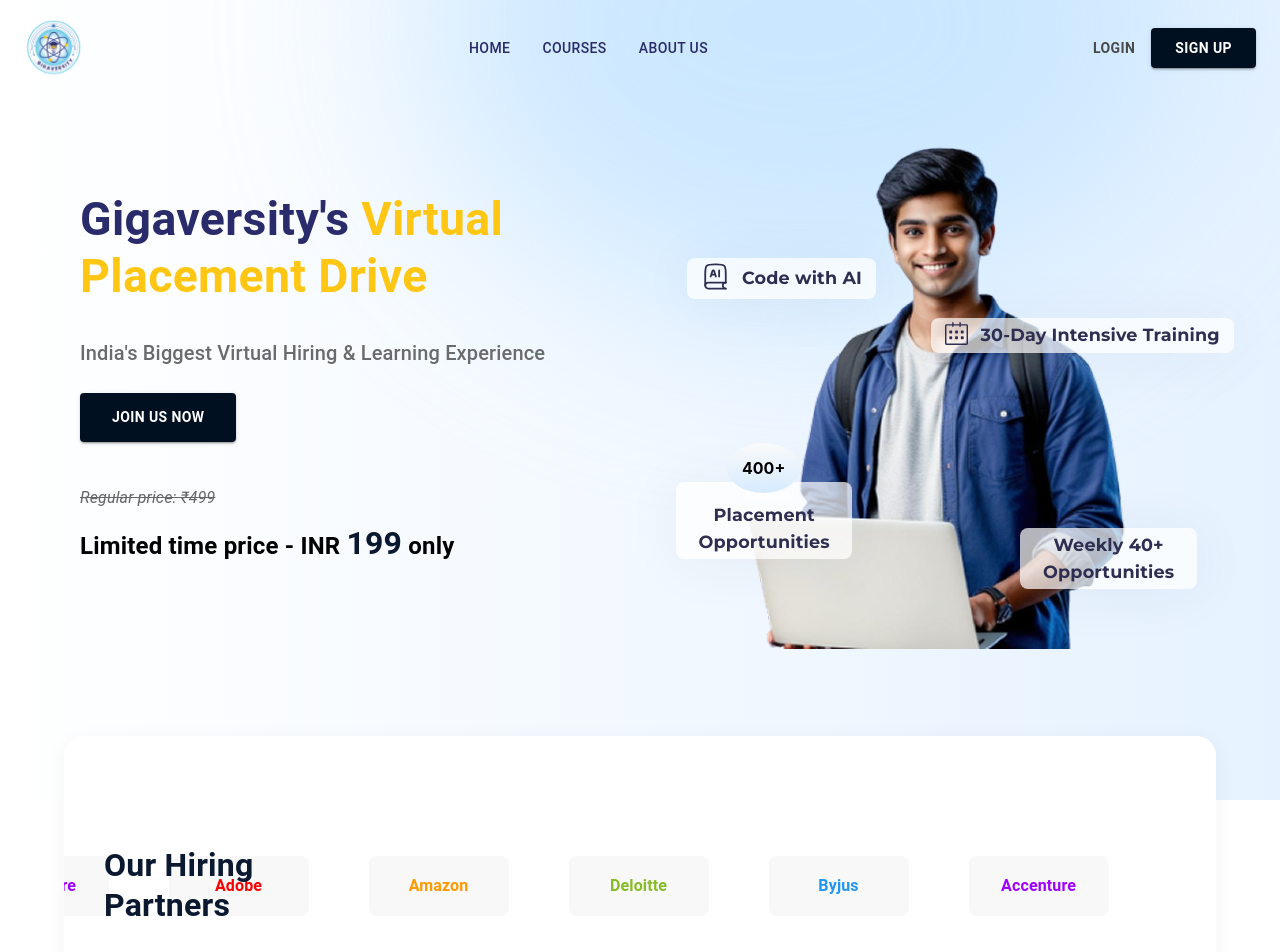
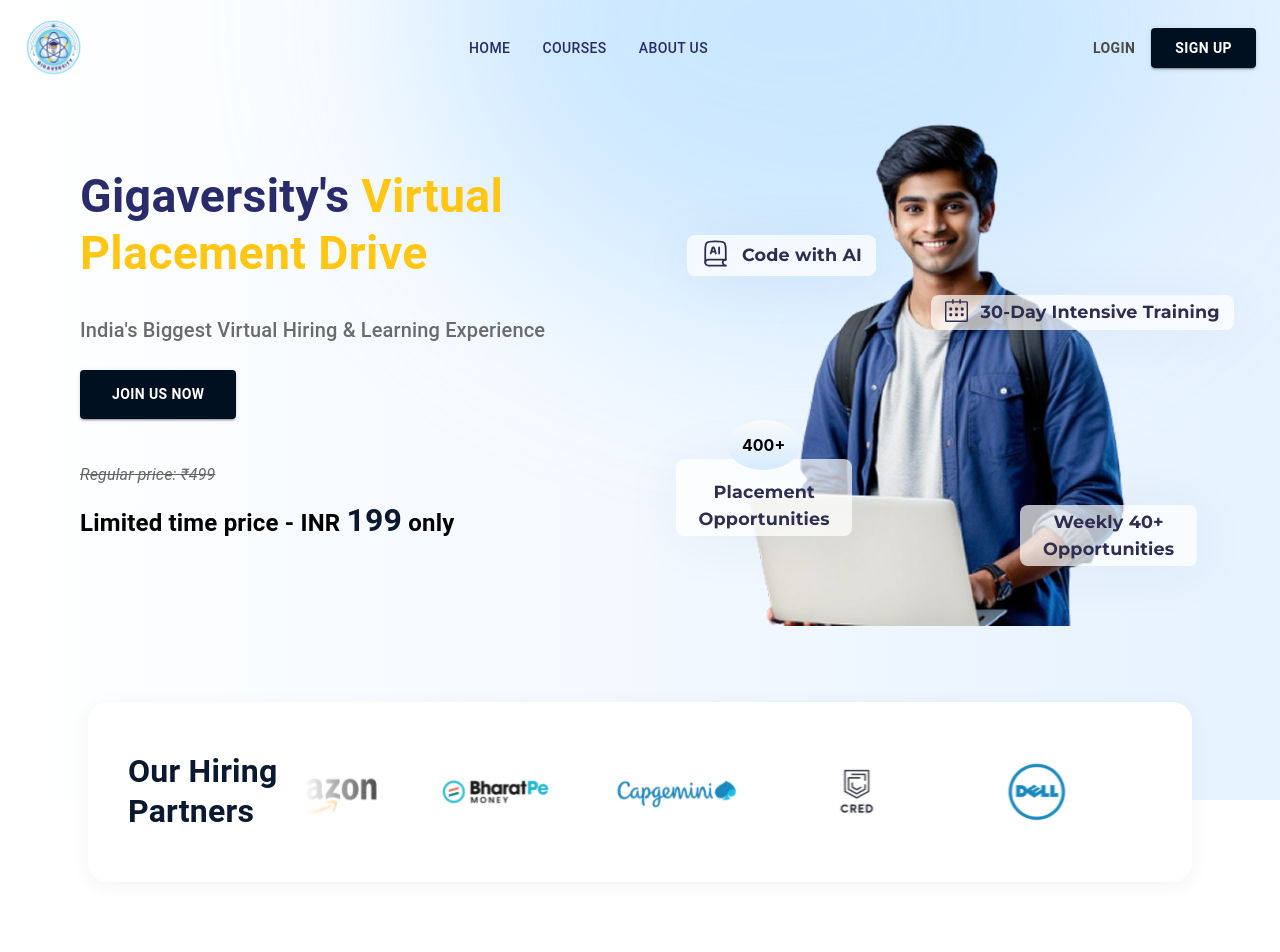
Before and after one commit to ramakanth009/giga-placement-drive, a React (Create React App) app: page / in a window 1280 px wide. Shown: the top 952 px of the page. Built offline with nearby package versions, Linux system fonts and the light colour scheme.

Commit message:
hiring partners

```diff
--- a/src/components/herosection/hero.jsx
+++ b/src/components/herosection/hero.jsx
@@ -5,6 +5,7 @@
 import { ReactComponent as AIbook } from "../../assets/ai-book.svg";
 import { ReactComponent as Simplecal } from "../../assets/simple-claender.svg";
 import { textAlign } from "@mui/system";
+import HiringPartners from "../hiringpartners/HiringPartners";
 
 const useStyles = makeStyles({
   heroContainer: {
@@ -245,6 +246,7 @@
               />
             </Box>
           </Grid>
+        <HiringPartners />
         </Grid>
       </Container>
     </Box>
--- a/src/components/hiringpartners/HiringPartners.jsx
+++ b/src/components/hiringpartners/HiringPartners.jsx
@@ -3,16 +3,29 @@
 import { Box, Typography, Container } from '@mui/material';
 import { makeStyles } from '@mui/styles';
 
-// Import company logos
-// Note: You'll need to add these logo files to your assets folder
-import accentureLogo from '../../assets/logos/accenture.png';
-import adobeLogo from '../../assets/logos/adobe.png';
-import amazonLogo from '../../assets/logos/amazon.png';
-import deloitteLogo from '../../assets/logos/deloitte.png';
-import byjusLogo from '../../assets/logos/byjus.png';
+// Import SVG logos as React components
+import { ReactComponent as AccentureLogo } from '../../assets/hiringpartners/Accenture.svg';
+import { ReactComponent as AdobeLogo } from '../../assets/hiringpartners/Adobe.svg';
+import { ReactComponent as AdpLogo } from '../../assets/hiringpartners/adp.svg';
+import { ReactComponent as AmazonLogo } from '../../assets/hiringpartners/Amazon.svg';
+import { ReactComponent as BharatPeLogo } from '../../assets/hiringpartners/BharatPe.svg';
+import { ReactComponent as CapgeminiLogo } from '../../assets/hiringpartners/capgemini.svg';
+import { ReactComponent as CredLogo } from '../../assets/hiringpartners/Cred.svg';
+import { ReactComponent as DellLogo } from '../../assets/hiringpartners/Dell.svg';
+import { ReactComponent as DeloitteLogo } from '../../assets/hiringpartners/deloitte.svg';
+import { ReactComponent as FlipkartLogo } from '../../assets/hiringpartners/Flipkart.svg';
+import { ReactComponent as InfosysLogo } from '../../assets/hiringpartners/Infosys.svg';
+import { ReactComponent as MuSigmaLogo } from '../../assets/hiringpartners/Mu-Sigma.svg';
+import { ReactComponent as PharmEasyLogo } from '../../assets/hiringpartners/pharmeasy.svg';
+import { ReactComponent as PhonePeLogo } from '../../assets/hiringpartners/PhonePe.svg';
+import { ReactComponent as TcsLogo } from '../../assets/hiringpartners/tcs.svg';
+import { ReactComponent as TechMahindraLogo } from '../../assets/hiringpartners/Tech_Mahindra.svg';
+import { ReactComponent as WiproLogo } from '../../assets/hiringpartners/Wipro.svg';
+import { ReactComponent as ZohoLogo } from '../../assets/hiringpartners/zoho.svg';
 
-const useStyles = makeStyles((theme) => ({
+const useStyles = makeStyles({
   partnersSection: {
+    // padding: '60px 0',
     backgroundColor: '#ffffff',
     borderRadius: '20px',
     boxShadow: '0 4px 20px rgba(0, 0, 0, 0.05)',
@@ -21,15 +34,14 @@
     position: 'relative',
     display: 'flex',
     alignItems: 'center',
+    height: '180px',
   },
   titleContainer: {
     position: 'relative',
     zIndex: 2,
     width: '30%',
     paddingLeft: '40px',
-    backgroundColor: "#ffffff", // Remove !important
   },
-
   sectionTitle: {
     color: '#0a192f !important',
     fontWeight: 'bold !important',
@@ -62,9 +74,9 @@
     padding: '0 30px',
     flexShrink: 0,
   },
-  logo: {
+  logoSvg: {
+    width: '120px',
     height: '60px',
-    objectFit: 'contain',
     opacity: 0.9,
     transition: 'all 0.3s ease',
     '&:hover': {
@@ -87,6 +99,7 @@
     height: '100%',
     background: 'linear-gradient(to right, #ffffff 70%, rgba(255, 255, 255, 0))',
     zIndex: 1,
+    pointerEvents: 'none', // Ensures click events pass through to elements below
   },
   whiteFadeRight: {
     position: 'absolute',
@@ -96,26 +109,39 @@
     height: '100%',
     background: 'linear-gradient(to left, #ffffff 70%, rgba(255, 255, 255, 0))',
     zIndex: 1,
+    pointerEvents: 'none', // Ensures click events pass through to elements below
   },
-}));
+});
 
 const HiringPartners = () => {
   const classes = useStyles();
   const sliderRef = useRef(null);
   const [isHovered, setIsHovered] = useState(false);
 
-  // Define the logos array
+  // Define the logos array with their React components
   const logos = [
-    { src: accentureLogo, alt: 'Accenture' },
-    { src: adobeLogo, alt: 'Adobe' },
-    { src: amazonLogo, alt: 'Amazon' },
-    { src: deloitteLogo, alt: 'Deloitte' },
-    { src: byjusLogo, alt: 'Byjus' },
-    // Add more logos as needed
+    { Logo: AccentureLogo, alt: 'Accenture' },
+    { Logo: AdobeLogo, alt: 'Adobe' },
+    { Logo: AdpLogo, alt: 'ADP' },
+    { Logo: AmazonLogo, alt: 'Amazon' },
+    { Logo: BharatPeLogo, alt: 'BharatPe' },
+    { Logo: CapgeminiLogo, alt: 'Capgemini' },
+    { Logo: CredLogo, alt: 'Cred' },
+    { Logo: DellLogo, alt: 'Dell' },
+    { Logo: DeloitteLogo, alt: 'Deloitte' },
+    { Logo: FlipkartLogo, alt: 'Flipkart' },
+    { Logo: InfosysLogo, alt: 'Infosys' },
+    { Logo: MuSigmaLogo, alt: 'Mu Sigma' },
+    { Logo: PharmEasyLogo, alt: 'PharmEasy' },
+    { Logo: PhonePeLogo, alt: 'PhonePe' },
+    { Logo: TcsLogo, alt: 'TCS' },
+    { Logo: TechMahindraLogo, alt: 'Tech Mahindra' },
+    { Logo: WiproLogo, alt: 'Wipro' },
+    { Logo: ZohoLogo, alt: 'Zoho' },
   ];
 
   // Duplicate logos for seamless infinite scrolling
-  const allLogos = [...logos, ...logos, ...logos, ...logos];
+  const allLogos = [...logos, ...logos];
 
   // Pause animation on hover
   const handleMouseEnter = () => {
@@ -142,9 +168,6 @@
           </Typography>
         </Box>
 
-        {/* White fade on the left to cover logos behind text */}
-        <Box className={classes.whiteFadeLeft} />
-
         {/* Logo slider */}
         <Box
           className={classes.logoContainer}
@@ -158,19 +181,20 @@
               animationPlayState: isHovered ? 'paused' : 'running',
             }}
           >
-            {allLogos.map((logo, index) => (
+            {allLogos.map(({ Logo, alt }, index) => (
               <Box key={index} className={classes.logoWrapper}>
-                <img
-                  src={logo.src}
-                  alt={logo.alt}
-                  className={classes.logo}
+                <Logo
+                  className={classes.logoSvg}
+                  title={alt}
+                  aria-label={alt}
                 />
               </Box>
             ))}
           </Box>
         </Box>
 
-        {/* White fade on the right */}
+        {/* White fade overlays */}
+        <Box className={classes.whiteFadeLeft} />
         <Box className={classes.whiteFadeRight} />
       </Box>
     </Container>
--- a/src/components/hiringpartners/LogoPlaceholders.jsx
+++ /dev/null
@@ -1,158 +0,0 @@
-// src/components/hiringpartners/LogoPlaceholders.jsx
-// This is a temporary component to use until you have the actual logo files
-import React from 'react';
-import { Box, Typography, Container } from '@mui/material';
-
-// This function creates a placeholder for a logo
-const LogoPlaceholder = ({ name, color = '#666' }) => {
-  return (
-    <Box
-      sx={{
-        width: 140,
-        height: 60,
-        display: 'flex',
-        alignItems: 'center',
-        justifyContent: 'center',
-        backgroundColor: '#f8f8f8',
-        borderRadius: '8px',
-        margin: '0 30px',
-        transition: 'all 0.3s ease',
-        '&:hover': {
-          transform: 'scale(1.05)',
-          boxShadow: '0 4px 10px rgba(0,0,0,0.1)',
-        }
-      }}
-    >
-      <Typography
-        variant="body1"
-        sx={{
-          color: color,
-          fontWeight: 'bold',
-          textAlign: 'center',
-          padding: '0 8px',
-        }}
-      >
-        {name}
-      </Typography>
-    </Box>
-  );
-};
-
-// Create a version of the HiringPartners component that uses placeholders
-const HiringPartnersWithPlaceholders = () => {
-  const partnerNames = [
-    { name: 'Accenture', color: '#a100ff' },
-    { name: 'Adobe', color: '#FF0000' },
-    { name: 'Amazon', color: '#FF9900' },
-    { name: 'Deloitte', color: '#86BC25' },
-    { name: 'Byjus', color: '#2196f3' }
-  ];
-
-  // Duplicate for continuous scrolling
-  const allPartners = [...partnerNames, ...partnerNames, ...partnerNames, ...partnerNames];
-
-  return (
-    <Container maxWidth="lg">
-      <Box
-        sx={{
-          padding: '60px 0',
-          backgroundColor: '#ffffff',
-          borderRadius: '20px',
-          boxShadow: '0 4px 20px rgba(0, 0, 0, 0.05)',
-          margin: '40px auto',
-          position: 'relative',
-          display: 'flex',
-          alignItems: 'center',
-          overflow: 'hidden',
-          height: '180px',
-        }}
-      >
-        {/* Title container on the left */}
-        <Box
-          sx={{
-            position: 'relative',
-            zIndex: 2,
-            width: '30%',
-            paddingLeft: '40px',
-          }}
-        >
-          <Typography
-            variant="h4"
-            sx={{
-              color: '#0a192f',
-              fontWeight: 'bold',
-              textAlign: 'left',
-              fontSize: '2rem',
-            }}
-          >
-            Our Hiring<br />Partners
-          </Typography>
-        </Box>
-
-        {/* White fade on the left */}
-        <Box
-          sx={{
-            position: 'absolute',
-            left: 0,
-            top: 0,
-            width: '28%',
-            height: '100%',
-            background: 'linear-gradient(to right, #ffffff 70%, rgba(255, 255, 255, 0))',
-            zIndex: 1,
-          }}
-        />
-
-        {/* Logo slider */}
-        <Box
-          sx={{
-            position: 'absolute',
-            top: 0,
-            left: 0,
-            width: '100%',
-            height: '100%',
-            display: 'flex',
-            alignItems: 'center',
-            overflow: 'hidden',
-            zIndex: 1,
-          }}
-        >
-          <Box
-            sx={{
-              display: 'flex',
-              animation: 'slideAnimation 25s linear infinite',
-              position: 'absolute',
-              left: '28%',
-              '@keyframes slideAnimation': {
-                '0%': {
-                  transform: 'translateX(0)',
-                },
-                '100%': {
-                  transform: 'translateX(-50%)',
-                },
-              },
-            }}
-          >
-            {allPartners.map((partner, index) => (
-              <LogoPlaceholder key={index} name={partner.name} color={partner.color} />
-            ))}
-          </Box>
-        </Box>
-
-        {/* White fade on the right */}
-        <Box
-          sx={{
-            position: 'absolute',
-            right: 0,
-            top: 0,
-            width: '10%',
-            height: '100%',
-            background: 'linear-gradient(to left, #ffffff 70%, rgba(255, 255, 255, 0))',
-            zIndex: 1,
-          }}
-        />
-      </Box>
-    </Container>
-  );
-};
-
-export default HiringPartnersWithPlaceholders;
--- a/src/index.css
+++ b/src/index.css
@@ -6,6 +6,8 @@
     "Helvetica Neue", "Montserrat", sans-serif;
   -webkit-font-smoothing: antialiased;
   -moz-osx-font-smoothing: grayscale;
+  width: 100vw;
+  overflow: 'hidden',
 }
 
 code {
--- a/src/pages/homepage/Homepage.jsx
+++ b/src/pages/homepage/Homepage.jsx
@@ -3,10 +3,8 @@
 import Navbar from "../../components/navbar/Navbar";
 import Hero from "../../components/herosection/hero";
 import Background from "../../components/background/Background";
+import HiringPartners from "../../components/hiringpartners/HiringPartners";
 import { Box } from "@mui/material";
-// Import the LogoPlaceholders component temporarily
-// Later you can replace this with the actual HiringPartners component
-import HiringPartnersWithPlaceholders from "../../components/hiringpartners/LogoPlaceholders";
 
 const Homepage = () => {
   return (
@@ -25,7 +23,6 @@
         <Hero />
 
         {/* Add the Hiring Partners section */}
-        <HiringPartnersWithPlaceholders />
 
         {/* Your other homepage content will go here */}
       </Box>
```
